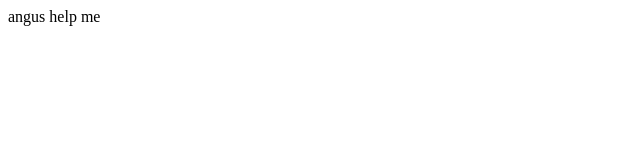
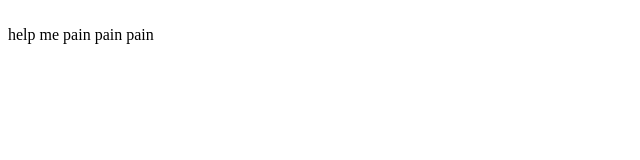
Before and after one commit to KweesKwookies/KweesKwookies, a plain HTML site: page index.html in a window 1280 px wide. Shown: the whole page, without its empty margins (0-640 px from the left). Drawn offline with Linux system fonts and the light colour scheme.

Commit message:
AAAAAAAAA
asdfghjm

```diff
--- a/index.html
+++ b/index.html
@@ -1,6 +1,9 @@
 <head> </head>
 <body>
   <div class="homepage">
-    <p>angus help me</p>
+    <p>
+      <br> help me
+      pain pain pain
+    </p>
   </div>
 </body>
```
